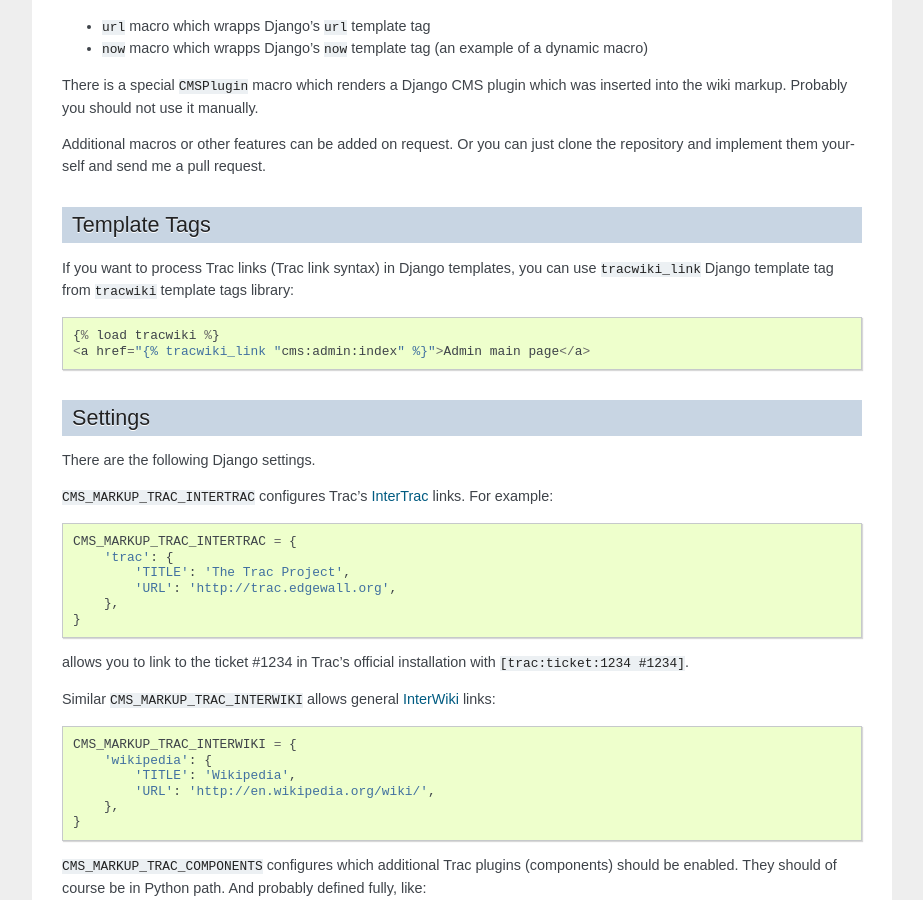
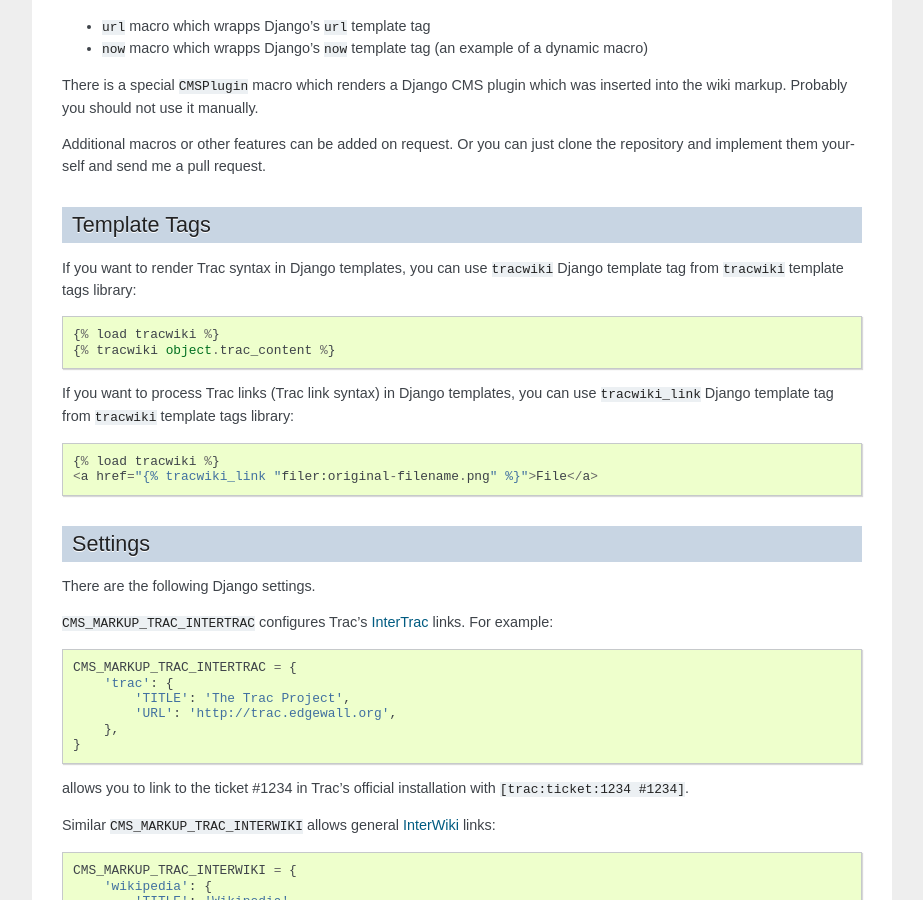
Before and after one commit to mitar/cmsplugin-markup-tracwiki, a Sphinx documentation site: the page built from docs/index.rst, in a window 1280 px wide and 900 px high, scrolled down 885 px. Shown: the whole window, without its empty margins (198-1121 px from the left). Built offline with Sphinx 7.4.7, drawn with Linux system fonts in a browser that asks for light colours.

Commit message:
Django template tag to render Trac syntax.

```diff
--- a/docs/index.rst
+++ b/docs/index.rst
@@ -67,12 +67,18 @@
 Template Tags
 -------------
 
+If you want to render Trac syntax in Django templates, you can use ``tracwiki``
+Django template tag from ``tracwiki`` template tags library::
+
+    {% load tracwiki %}
+    {% tracwiki object.trac_content %}
+
 If you want to process Trac links (Trac link syntax) in Django templates, you
 can use ``tracwiki_link`` Django template tag from ``tracwiki`` template tags
 library::
 
     {% load tracwiki %}
-    <a href="{% tracwiki_link "cms:admin:index" %}">Admin main page</a>
+    <a href="{% tracwiki_link "filer:original-filename.png" %}">File</a>
 
 Settings
 --------
```
Also changed, not shown: 1 other file.
